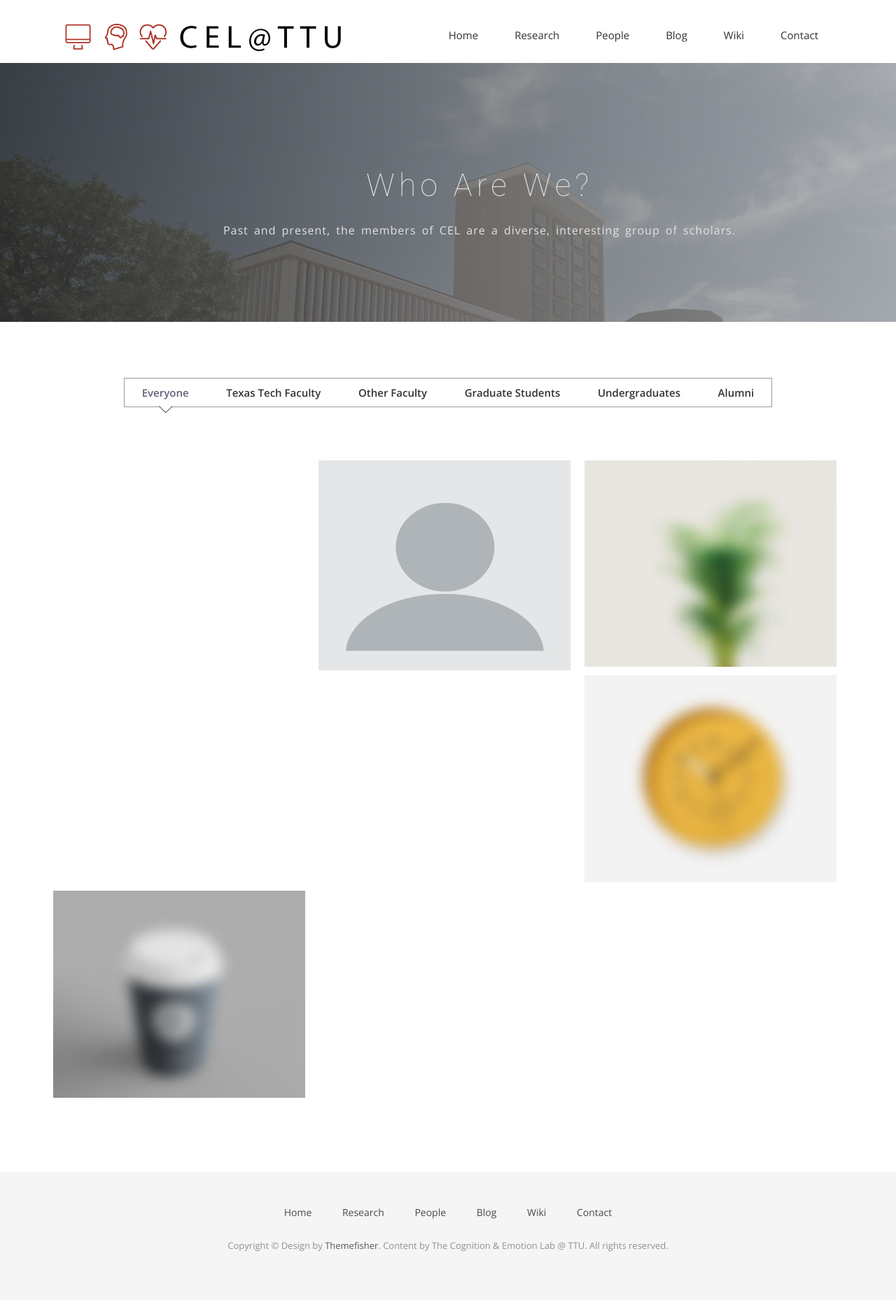
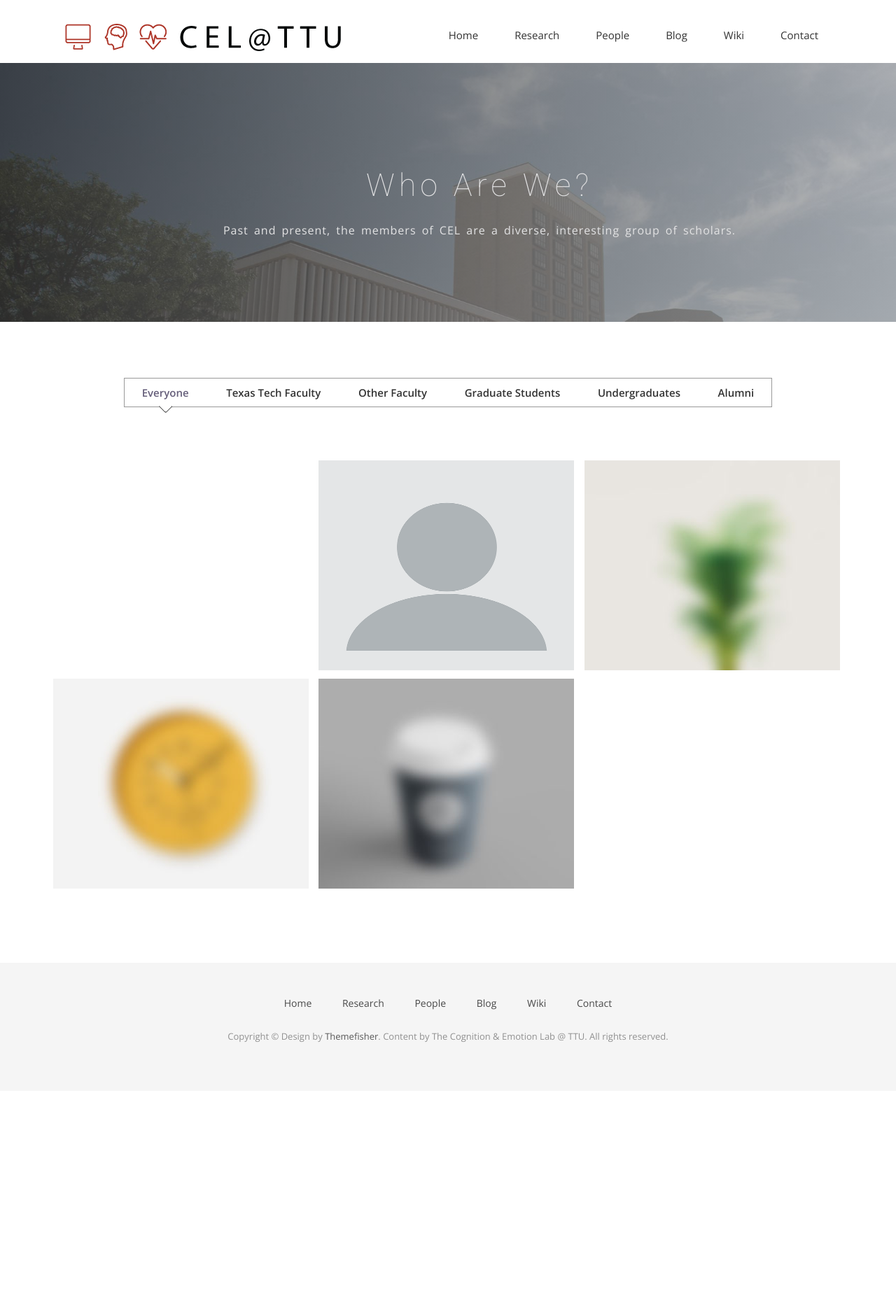
Before and after one commit to cognitionemotionlab/cognitionemotionlab.github.io, a Jekyll site: the page built from team.html, in a window 1280 px wide. Shown: the whole page at 70% size. Built offline with Jekyll 4.4.1, drawn with Linux system fonts in a browser that asks for light colours; nearby versions of some CDN libraries; some web fonts are replaced; after the commit the page ends 1559 px from its top, so only the background shows below that.

Commit message:
Had the manual width set incorrectly.

```diff
--- a/css/airspace.css
+++ b/css/airspace.css
@@ -504,7 +504,7 @@
   color: #655E7A;
 }
 #portfolio-work .block .portfolio-contant ul img {
-  width: 360px;
+  width: 365px;
   max-height: 300px;
   overflow: hidden;
 }
--- a/team.html
+++ b/team.html
@@ -57,7 +57,7 @@
                   </li>
                   <li class="mix Other">
                     <a href="#">
-                      <img src="{{ site.baseurl }}/img/team/profile.png" alt="" max-height = "300px" overflow = "hidden">
+                      <img src="{{ site.baseurl }}/img/team/profile.png" alt="">
                       <div class="overly">
                         <div class="position-center">
                           <h2>Demo Other Faculty</h2>
```
